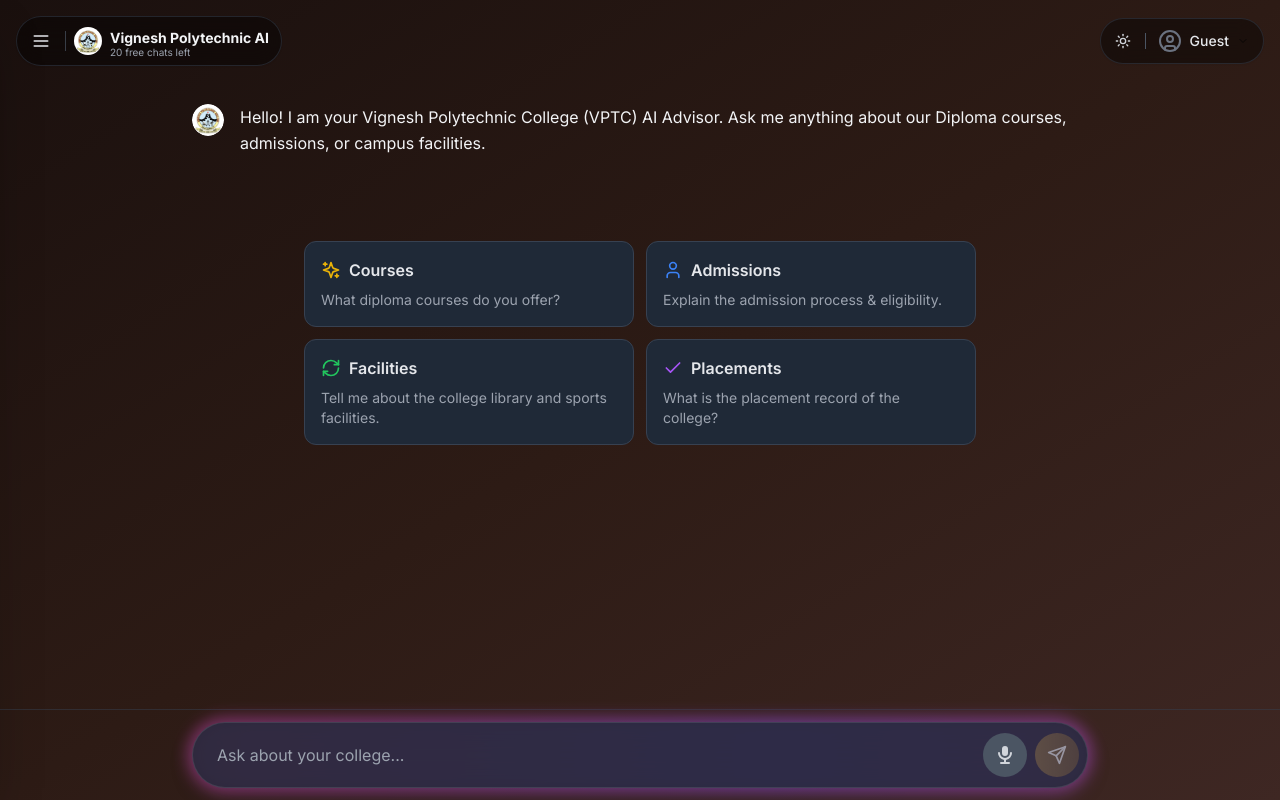
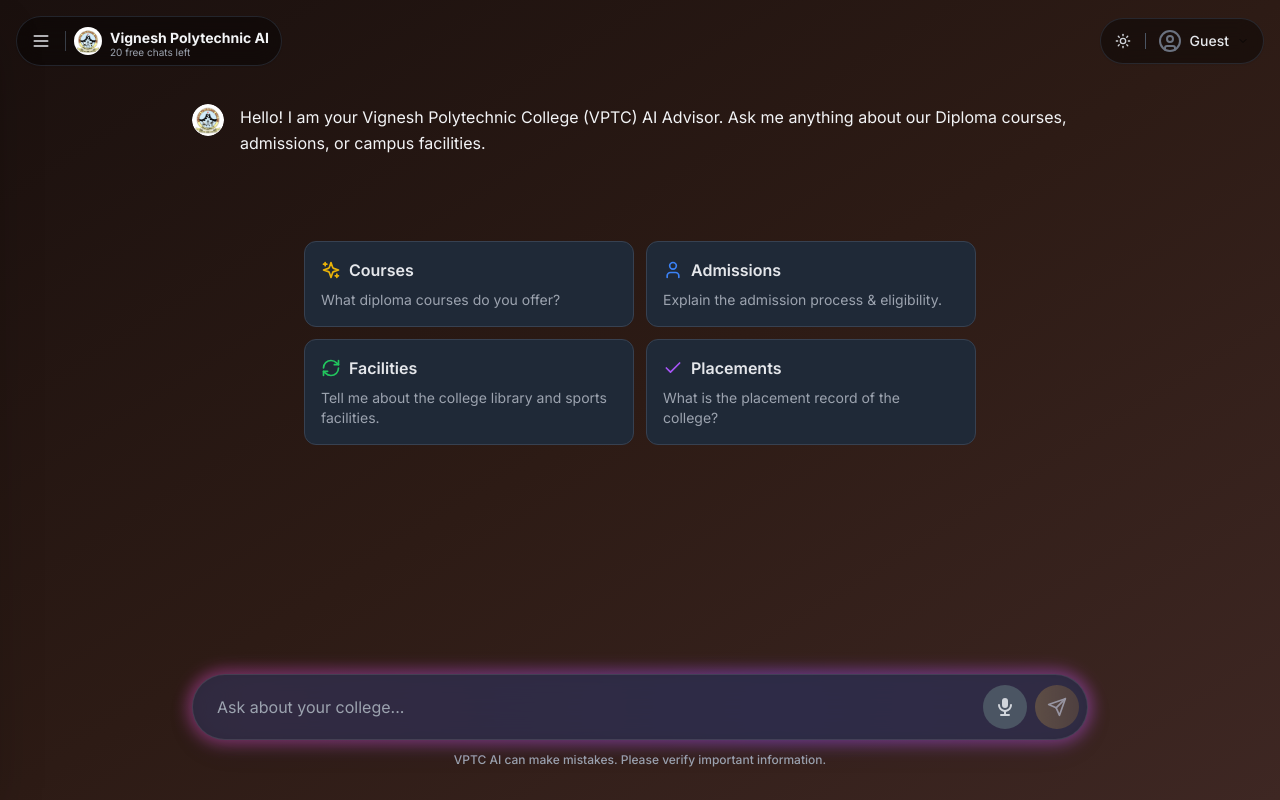
Before and after one commit to sri-vijay-git/vptc-ai-chatbot, a Next.js app in the folder frontend/: page /chat in a window 1280 px wide. Built offline with nearby package versions, Linux system fonts and the light colour scheme.

Commit message:
ui: adjust chat input padding and add AI disclaimer

```diff
--- a/frontend/app/(dashboard)/chat/page.tsx
+++ b/frontend/app/(dashboard)/chat/page.tsx
@@ -931,7 +931,7 @@ function ChatContent() {
                 )}
 
                 {/* Input Area */}
-                <div className="px-4 py-3 bg-transparent border-t border-gray-200/50 dark:border-gray-700/50 relative">
+                <div className="px-4 pt-3 pb-6 sm:pb-8 bg-transparent relative">
                     <form onSubmit={sendMessage} className="max-w-4xl mx-auto relative">
                         {/* No floating stop button anymore, integrated into Send button */}
                         <div className="relative group flex-1">
@@ -1004,6 +1004,9 @@ function ChatContent() {
                                 Free trial limit reached. Please sign up to continue.
                             </p>
                         )}
+                        <p className="text-center text-[10px] sm:text-xs text-gray-500 dark:text-gray-400 mt-3 font-medium">
+                            VPTC AI can make mistakes. Please verify important information.
+                        </p>
                     </form>
                 </div>
             </div>
```
